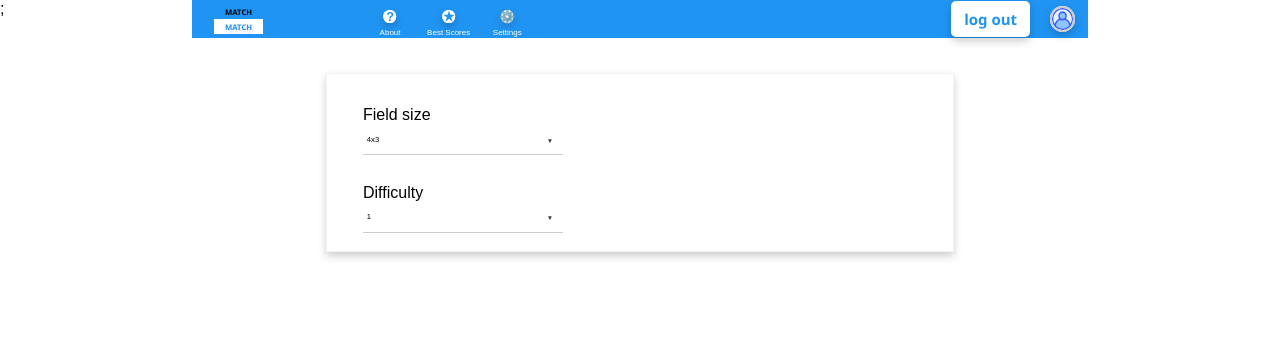
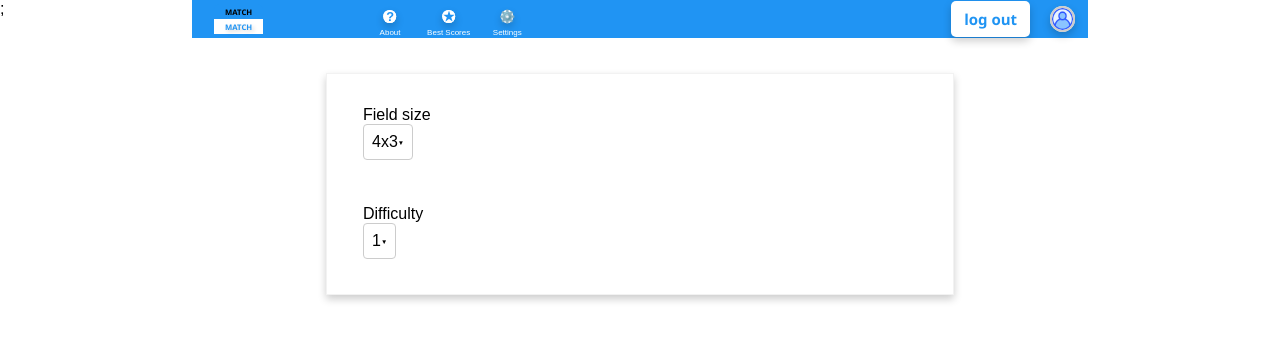
Before and after one commit to ndgde/match-game, a React (Create React App) app: page /game-settings in a window 1280 px wide. Shown: the top 340 px of the page. Built offline with nearby package versions, Linux system fonts and the light colour scheme; sample sign-in values are in the browser's storage.

Commit message:
drowpdown animation added

```diff
--- a/src/components/Card/Card.jsx
+++ b/src/components/Card/Card.jsx
@@ -24,6 +24,7 @@ const Card = ({ id, index, state, isFlipped, onClick, className, ...props }) =>
             className={styles.card__front__img}
             src={`${process.env.PUBLIC_URL}/card-imgs/img-${index}.png`}
             alt="front"
+            rel="preload"
           />
           {state === CardState.CORRECT && (
             <div className={`${styles.card__front__overlay} ${styles.green}`}>
@@ -45,6 +46,7 @@ const Card = ({ id, index, state, isFlipped, onClick, className, ...props }) =>
             className={styles.card__back__img}
             src={`${process.env.PUBLIC_URL}/card-imgs/card-back.jpg`}
             alt="back"
+            rel="preload"
           />
         </div>
       </div>
--- a/src/components/Dropdown/Dropdown.jsx
+++ b/src/components/Dropdown/Dropdown.jsx
@@ -1,9 +1,11 @@
-import React, { useState, useEffect } from 'react';
+import React, { useState, useEffect, useRef } from 'react';
 import PropTypes from 'prop-types';
 import styles from './Dropdown.module.scss';
 
 const Dropdown = ({ label, options, onSelect, defaultValue = '', className = '' }) => {
   const [value, setValue] = useState(defaultValue);
+  const [isOpen, setIsOpen] = useState(false);
+  const dropdownRef = useRef(null);
 
   useEffect(() => {
     if (!defaultValue && options.length > 0) {
@@ -15,21 +17,45 @@ const Dropdown = ({ label, options, onSelect, defaultValue = '', className = ''
     onSelect(value);
   }, [value, onSelect]);
 
-  const handleChange = (event) => {
-    setValue(event.target.value);
+  const handleChange = (option) => {
+    setValue(option);
+    setIsOpen(false);
   };
 
+  const toggleDropdown = () => {
+    setIsOpen(!isOpen);
+  };
+
+  const handleOutsideClick = (event) => {
+    if (dropdownRef.current && !dropdownRef.current.contains(event.target)) {
+      setIsOpen(false);
+    }
+  };
+
+  useEffect(() => {
+    document.addEventListener('mousedown', handleOutsideClick);
+    return () => {
+      document.removeEventListener('mousedown', handleOutsideClick);
+    };
+  }, []);
+
   return (
-    <div className={`${styles.dropdown_wrapper} ${className}`}>
+    <div className={`${styles.dropdown_wrapper} ${className}`} ref={dropdownRef}>
       <label htmlFor="dropdown">{label}</label>
-      <div className={styles.custom_select_wrapper}>
-        <select id="dropdown" className={styles.select} value={value} onChange={handleChange}>
-          {options.map((option, index) => (
-            <option key={index} value={option}>
-              {option}
-            </option>
-          ))}
-        </select>
+      <div className={styles.custom_select_wrapper} onClick={toggleDropdown}>
+        <div className={`${styles.selected} ${isOpen ? styles.open : ''}`}>
+          {value}
+          <span className={`${styles.arrow} ${isOpen ? styles.rotate : ''}`}>▼</span>
+        </div>
+        {isOpen && (
+          <div className={styles.options}>
+            {options.map((option, index) => (
+              <div key={index} className={styles.option} onClick={() => handleChange(option)}>
+                {option}
+              </div>
+            ))}
+          </div>
+        )}
       </div>
     </div>
   );
--- a/src/components/Dropdown/Dropdown.module.scss
+++ b/src/components/Dropdown/Dropdown.module.scss
@@ -1,27 +1,72 @@
-.select {
-  appearance: none;
-  background-color: #fff;
-  min-width: 200px;
-  height: 4em;
-  cursor: pointer;
-  border: none;
-  border-bottom: 1px solid #ccc;
-  padding: 0 0.5em;
-  font-size: 0.6vw;
+.dropdown_wrapper {
+  position: relative;
+  margin-bottom: 1em;
+}
+
+.label {
+  display: block;
+  margin-bottom: 0.5em;
+  font-size: 1em;
 }
 
 .custom_select_wrapper {
   position: relative;
   width: fit-content;
+  cursor: pointer;
 }
 
-.custom_select_wrapper::after {
-  content: '▼';
+.selected {
+  background-color: #fff;
+  border: 1px solid #ccc;
+  border-radius: 4px;
+  padding: 0.5em;
+  display: flex;
+  justify-content: space-between;
+  align-items: center;
+  transition: all 0.3s ease;
+}
+
+.arrow {
   font-size: 0.5vw;
-  color: #333;
+  transition: transform 0.3s ease;
+}
+
+.rotate {
+  transform: rotate(180deg);
+}
+
+.options {
   position: absolute;
-  top: 50%;
-  right: 10px;
-  transform: translateY(-50%);
-  pointer-events: none;
+  top: 100%;
+  left: 0;
+  right: 0;
+  background-color: #fff;
+  border: 1px solid #ccc;
+  border-radius: 4px;
+  max-height: 150px;
+  overflow-y: auto;
+  z-index: 10;
+  box-shadow: 0 2px 5px rgba(0, 0, 0, 0.2);
+  animation: fadeIn 0.3s ease;
 }
+
+.option {
+  padding: 0.5em;
+  cursor: pointer;
+  transition: background-color 0.3s ease;
+}
+
+.option:hover {
+  background-color: #f0f0f0; /* Эффект при наведении */
+}
+
+@keyframes fadeIn {
+  from {
+    opacity: 0;
+    transform: translateY(-10px);
+  }
+  to {
+    opacity: 1;
+    transform: translateY(0);
+  }
+}
```
